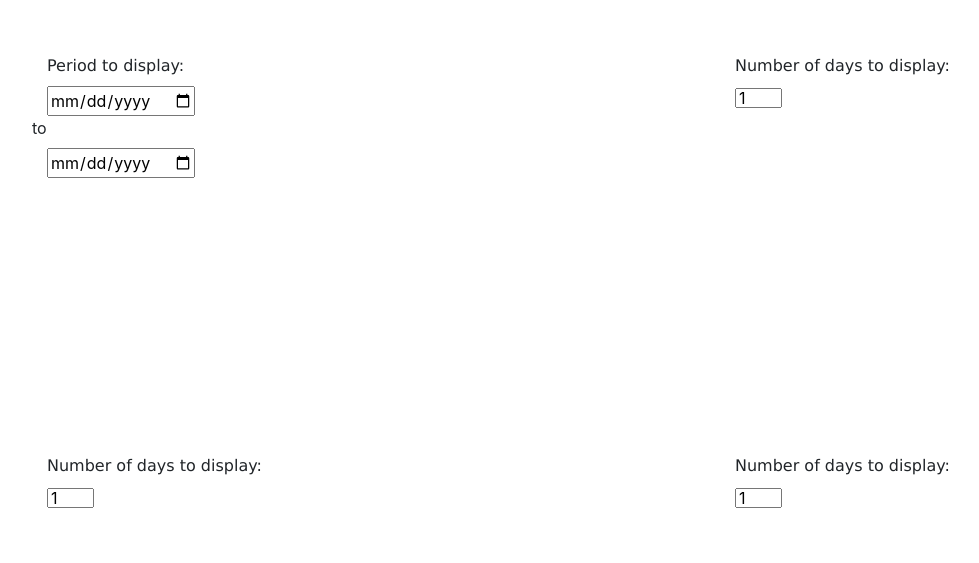
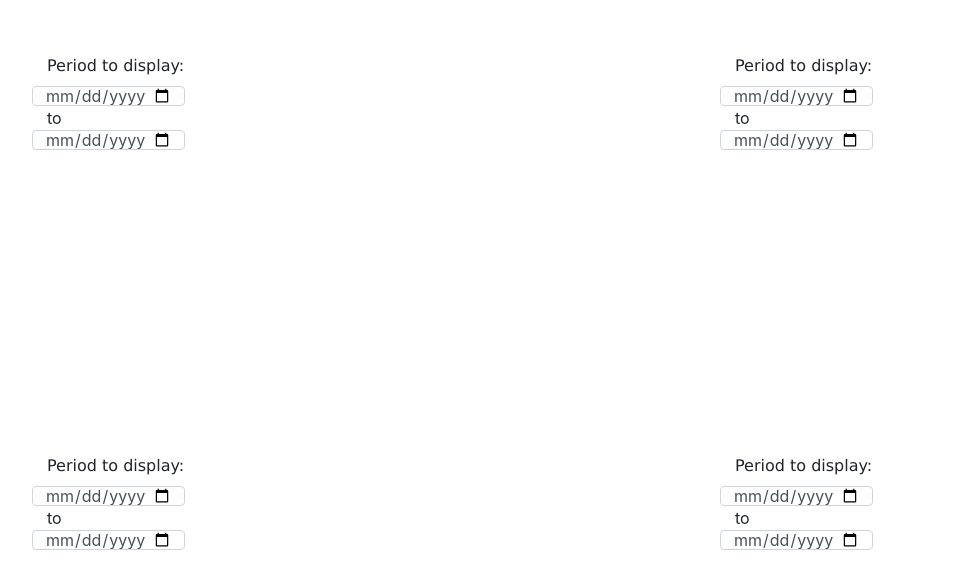
Before and after one commit to estellearrc/domartelle, a plain HTML site: page client-desktop/index.html in a window 1280 px wide. Shown: the part 51-614 px from the top of the page, without its empty margins (8-987 px from the left). Drawn offline with nearby package versions, Linux system fonts and the light colour scheme; no server answers; files whose address does not match are found by name.

Commit message:
Date picker ok

```diff
--- a/client-desktop/index.html
+++ b/client-desktop/index.html
@@ -17,30 +17,31 @@
     <h1>LECO sensors</h1>
     <div class="well" style="float: left">
       <h3 id="currentTemp"></h3>
+
+      <div class="form-group">
         <label
-        class="col-sm-7 control-label"
+          class="control-label col-sm-4"
           style="
         font-family: Verdana, Geneva, Tahoma, sans-serif;
         font-weight: normal"
           >Period to display:</label
         >
-      <div class="col-sm-1">
         <input
           type="date"
+          class="form-control"
+          style="width:115pt; height:15pt"
           id="beginDateTemp"
-          value="displayTodayDate()"
-          oninput="submitInput('beginDateTemp','temperature')"
+          onchange="submitInput('beginDateTemp','temperature')"
         />
-      </div>
-      <label>
+        <label class="control-label col-sm-1" style="margin:0px">
           to
         </label>
-      <div class="col-sm-1">
         <input
           type="date"
+          class="form-control"
+          style="width:115pt; height:15pt"
           id="endDateTemp"
-          value="displayTodayDate()"
-          oninput="submitInput('endDateTemp','temperature')"
+          onchange="submitInput('endDateTemp','temperature')"
         />
       </div>
       <canvas id="temperature"></canvas>
@@ -50,22 +51,31 @@
     </div>
     <div class="well" style="float: right">
       <h3 id="currentHum"></h3>
+
+      <div class="form-group">
         <label
-        class="col-sm-7 control-label"
+          class="control-label col-sm-4"
           style="
             font-family: Verdana, Geneva, Tahoma, sans-serif;
             font-weight: normal"
-        >Number of days to display:</label
+          >Period to display:</label
         >
-      <div class="col-sm-1">
         <input
-          type="number"
-          id="nbDaysHum"
-          min="1"
-          step="1"
-          value="1"
-          style="width: 35pt; height: 15pt"
-          oninput="submitInput('nbDaysHum','humidity')"
+          type="date"
+          class="form-control"
+          style="width:115pt; height:15pt"
+          id="beginDateHum"
+          onchange="submitInput('beginDateHum','humidity')"
+        />
+        <label class="control-label col-sm-1" style="margin:0px">
+          to
+        </label>
+        <input
+          type="date"
+          class="form-control"
+          style="width:115pt; height:15pt"
+          id="endDateHum"
+          onchange="submitInput('endDateHum','humidity')"
         />
       </div>
       <canvas id="humidity"></canvas>
@@ -75,22 +85,30 @@
     </div>
     <div class="well" style="float: left">
       <h3 id="currentLum"></h3>
+      <div class="form-group">
         <label
-        class="col-sm-7 control-label"
+          class="control-label col-sm-4"
           style="
           font-family: Verdana, Geneva, Tahoma, sans-serif;
           font-weight: normal"
-        >Number of days to display:</label
+          >Period to display:</label
         >
-      <div class="col-sm-1">
         <input
-          type="number"
-          id="nbDaysLum"
-          min="1"
-          step="1"
-          value="1"
-          style="width: 35pt; height: 15pt"
-          oninput="submitInput('nbDaysLum','luminosity')"
+          type="date"
+          class="form-control"
+          style="width:115pt; height:15pt"
+          id="beginDateLum"
+          onchange="submitInput('beginDateLum','luminosity')"
+        />
+        <label class="control-label col-sm-1" style="margin:0px">
+          to
+        </label>
+        <input
+          type="date"
+          class="form-control"
+          style="width:115pt; height:15pt"
+          id="endDateLum"
+          onchange="submitInput('endDateLum','luminosity')"
         />
       </div>
       <canvas id="luminosity"></canvas>
@@ -100,22 +118,30 @@
     </div>
     <div class="well" style="float: right">
       <h3 id="currentMo"></h3>
+      <div class="form-group">
         <label
-        class="col-sm-7 control-label"
+          class="control-label col-sm-4"
           style="
           font-family: Verdana, Geneva, Tahoma, sans-serif;
           font-weight: normal"
-        >Number of days to display:</label
+          >Period to display:</label
         >
-      <div class="col-sm-1">
         <input
-          type="number"
-          id="nbDaysMo"
-          min="1"
-          step="1"
-          value="1"
-          style="width: 35pt; height: 15pt"
-          oninput="submitInput('nbDaysMo','motion')"
+          type="date"
+          class="form-control"
+          style="width:115pt; height:15pt"
+          id="beginDateMo"
+          onchange="submitInput('beginDateMo','motion')"
+        />
+        <label class="control-label col-sm-1" style="margin:0px">
+          to
+        </label>
+        <input
+          type="date"
+          class="form-control"
+          style="width:115pt; height:15pt"
+          id="endDateMo"
+          onchange="submitInput('endDateMo','motion')"
         />
       </div>
       <canvas id="motion"></canvas>
--- a/client-desktop/index.js
+++ b/client-desktop/index.js
@@ -55,10 +55,11 @@ function displayTime(timeData) {
 }
 
 function displayTodayDate() {
-  var time = Math.floor(Date.now() / 1000);
-  var year = time.getFullYear();
-  var month = zeroPadding((time.getMonth() + 1).toString());
-  var date = zeroPadding(time.getDate().toString());
+  var time = Date.now();
+  var d = new Date(time);
+  var year = d.getFullYear();
+  var month = zeroPadding((d.getMonth() + 1).toString());
+  var date = zeroPadding(d.getDate().toString());
   console.log(year + "-" + month + "-" + date);
   return year + "-" + month + "-" + date;
 }
@@ -72,7 +73,7 @@ function zeroPadding(str) {
 }
 
 function read(type, beginTimestamp, endTimestamp) {
-  const numberOfSeconds = n * 24 * 3600;
+  //const numberOfSeconds = n * 24 * 3600;
   var datasets = [];
   var rooms = [];
   var moments = [];
@@ -139,13 +140,14 @@ function display_data_n_days(tuple, type) {
 
 function get_chart_options(type, room) {
   if (type === "temperature") {
+    [r, g, b] = suffleColor();
     options = {
       idChart: type,
       idCurrentData: "currentTemp",
       steppedLine: false,
       chartType: "line",
-      backgroundColor: suffleColor(0.1), //"rgba(0, 0, 255, 0.2)",
-      borderColor: suffleColor(1), //"rgba(0, 0, 255, 1)",
+      backgroundColor: "rgba(" + r + "," + g + "," + b + ",0.2)", //"rgba(0, 0, 255, 0.2)",
+      borderColor: "rgba(" + r + "," + g + "," + b + ",1)", //"rgba(0, 0, 255, 1)",
       label: room,
       beginHeader: "Temperature: ",
       endHeader: " °C"
@@ -153,13 +155,14 @@ function get_chart_options(type, room) {
     return options;
   } else {
     if (type === "luminosity") {
+      [r, g, b] = suffleColor();
       options = {
         idChart: type,
         idCurrentData: "currentLum",
         steppedLine: false,
         chartType: "line",
-        backgroundColor: suffleColor(0.1), //"rgba(127, 191, 63, 0.2)",
-        borderColor: suffleColor(1), //"rgba(127, 191, 63, 1)",
+        backgroundColor: "rgba(" + r + "," + g + "," + b + ",0.2)", //"rgba(127, 191, 63, 0.2)",
+        borderColor: "rgba(" + r + "," + g + "," + b + ",1)", //"rgba(127, 191, 63, 1)",
         label: room,
         beginHeader: "Luminosity: ",
         endHeader: " lux"
@@ -167,26 +170,28 @@ function get_chart_options(type, room) {
       return options;
     } else {
       if (type === "humidity") {
+        [r, g, b] = suffleColor();
         options = {
           idChart: type,
           idCurrentData: "currentHum",
           steppedLine: false,
           chartType: "line",
-          backgroundColor: suffleColor(0.1), //"rgba(127, 63, 191, 0.2)",
-          borderColor: suffleColor(1), //"rgba(127, 63, 191, 1)",
+          backgroundColor: "rgba(" + r + "," + g + "," + b + ",0.2)", //"rgba(127, 63, 191, 0.2)",
+          borderColor: "rgba(" + r + "," + g + "," + b + ",1)", //"rgba(127, 63, 191, 1)",
           label: room,
           beginHeader: "Humidity: ",
           endHeader: " %"
         };
         return options;
       } else {
+        [r, g, b] = suffleColor();
         options = {
           idChart: type,
           idCurrentData: "currentMo",
           steppedLine: true,
           chartType: "line",
-          backgroundColor: suffleColor(0.1), //"rgba(255, 215, 0, 0.2)",
-          borderColor: suffleColor(1), //"rgba(255, 215, 0, 1)",
+          backgroundColor: "rgba(" + r + "," + g + "," + b + ",0.2)", //"rgba(255, 215, 0, 0.2)",
+          borderColor: "rgba(" + r + "," + g + "," + b + ",1)", //"rgba(255, 215, 0, 1)",
           label: room,
           beginHeader: "Motion: ",
           endHeader: ""
@@ -198,29 +203,27 @@ function get_chart_options(type, room) {
 }
 
 function submitInput(id, type) {
-  document.getElementById(id).addEventListener("input", e => {
-    const date = e.target.value;
-    console.log(typeof date);
-    var beginDate = displayTodayDate();
-    var endDate = displayTodayDate();
+  const date = document.getElementById(id).value;
+  var beginDate = new Date(Date.now());
+  var endDate = new Date(Date.now());
   if (id[0] === "b") {
     //s'il s'agit d'une date de début de période
-      beginDate = date;
+    beginDate = new Date(date);
+    document.getElementById(id).value = displayTodayDate();
   } else {
     //s'il s'agit d'une date de fin de période
-      endDate = date;
+    endDate = new Date(date);
   }
   beginTimestamp = Math.floor(beginDate.getTime() / 1000);
   endTimestamp = Math.floor(endDate.getTime() / 1000);
   read(type, beginTimestamp, endTimestamp);
-  });
 }
 
-function suffleColor(a) {
+function suffleColor() {
   r = getRandomInt(255);
   g = getRandomInt(255);
   b = getRandomInt(255);
-  return "rgba(" + r + "," + g + "," + b + "," + a + ")";
+  return [r, g, b];
 }
 
 function getRandomInt(max) {
--- a/client-desktop/style.css
+++ b/client-desktop/style.css
@@ -3,6 +3,7 @@
   height: 40vh;
   width: 40vw;
   margin: 5vh;
+  background-color: transparent;
 }
 
 h1 {
```
Lines whose indentation alone changed are shown as unchanged.
